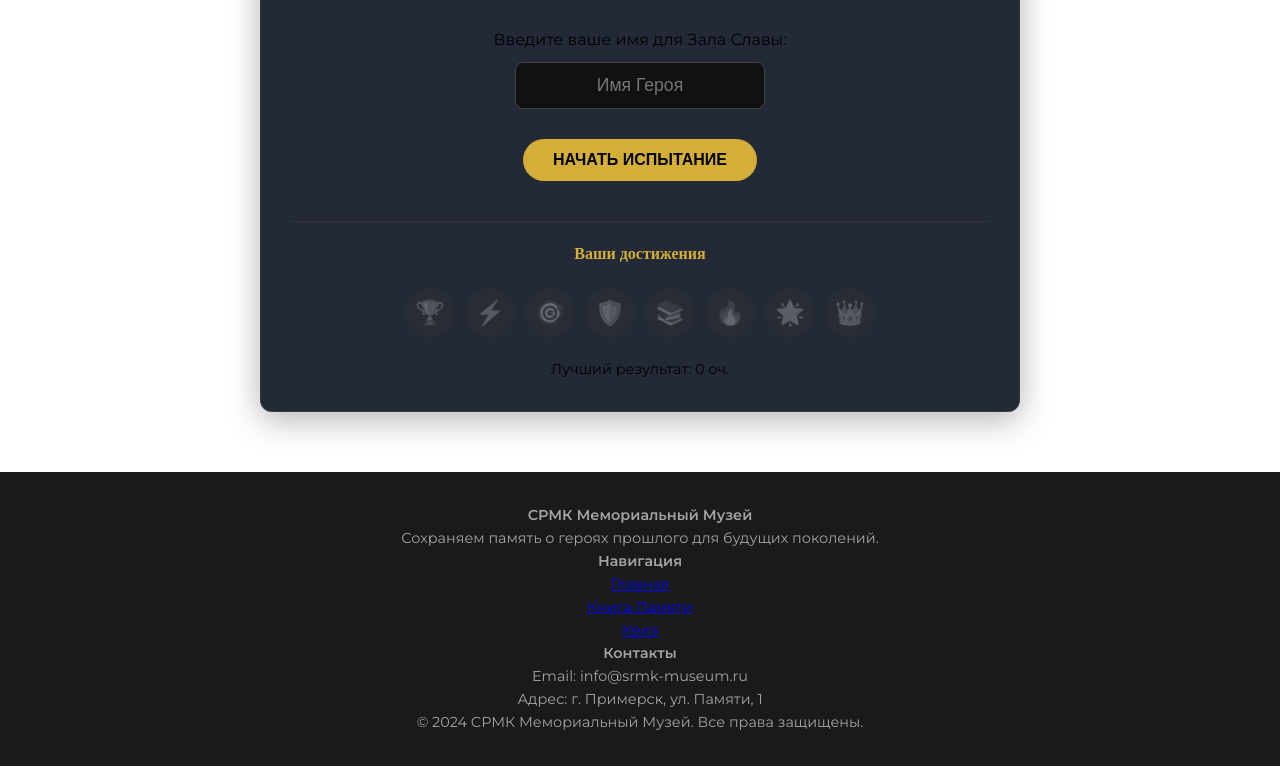
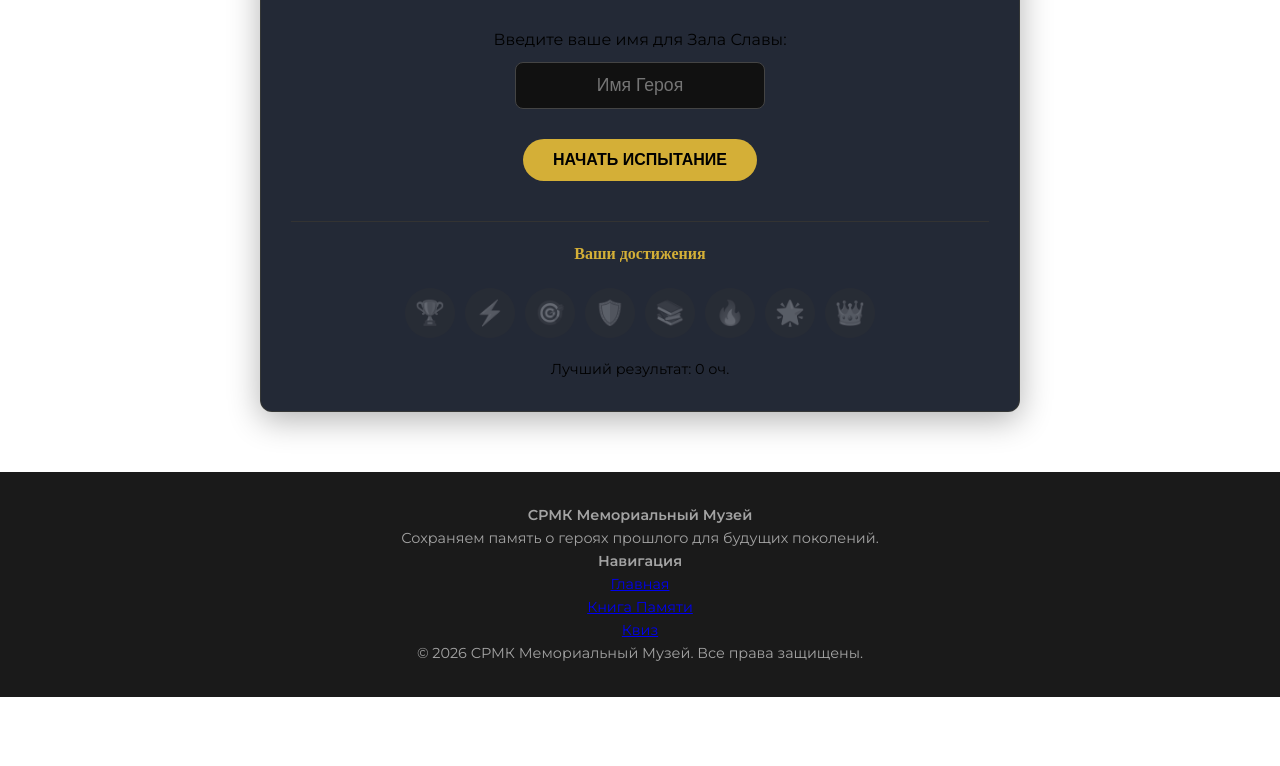
Before and after one commit to phsquad/srmk-memorial-museum, a plain HTML site: page quiz.html in a window 1280 px wide. Shown: the part 296-1062 px from the top of the page. After the commit the page ends 993 px from the top, so only its background shows below. Drawn offline with Linux system fonts and the light colour scheme.

Commit message:
Update quiz.html

```diff
--- a/quiz.html
+++ b/quiz.html
@@ -426,14 +426,8 @@
                     <li><a href="quiz.html">Квиз</a></li>
                 </ul>
             </div>
-            <div class="footer-section">
-                <h4>Контакты</h4>
-                <p>Email: info@srmk-museum.ru</p>
-                <p>Адрес: г. Примерск, ул. Памяти, 1</p>
-            </div>
-        </div>
         <div class="footer-bottom">
-            <p>&copy; 2024 СРМК Мемориальный Музей. Все права защищены.</p>
+            <p>&copy; 2026 СРМК Мемориальный Музей. Все права защищены.</p>
         </div>
     </footer>
 
```
